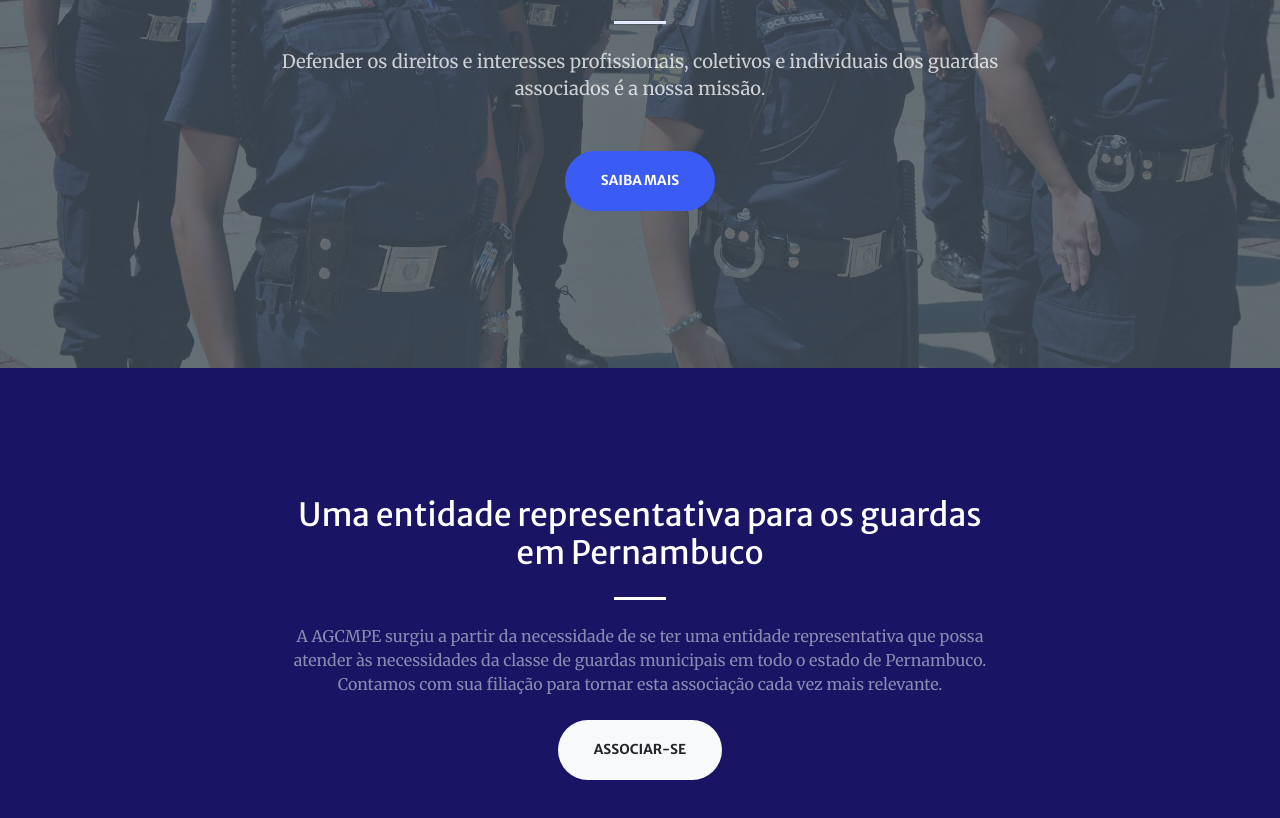
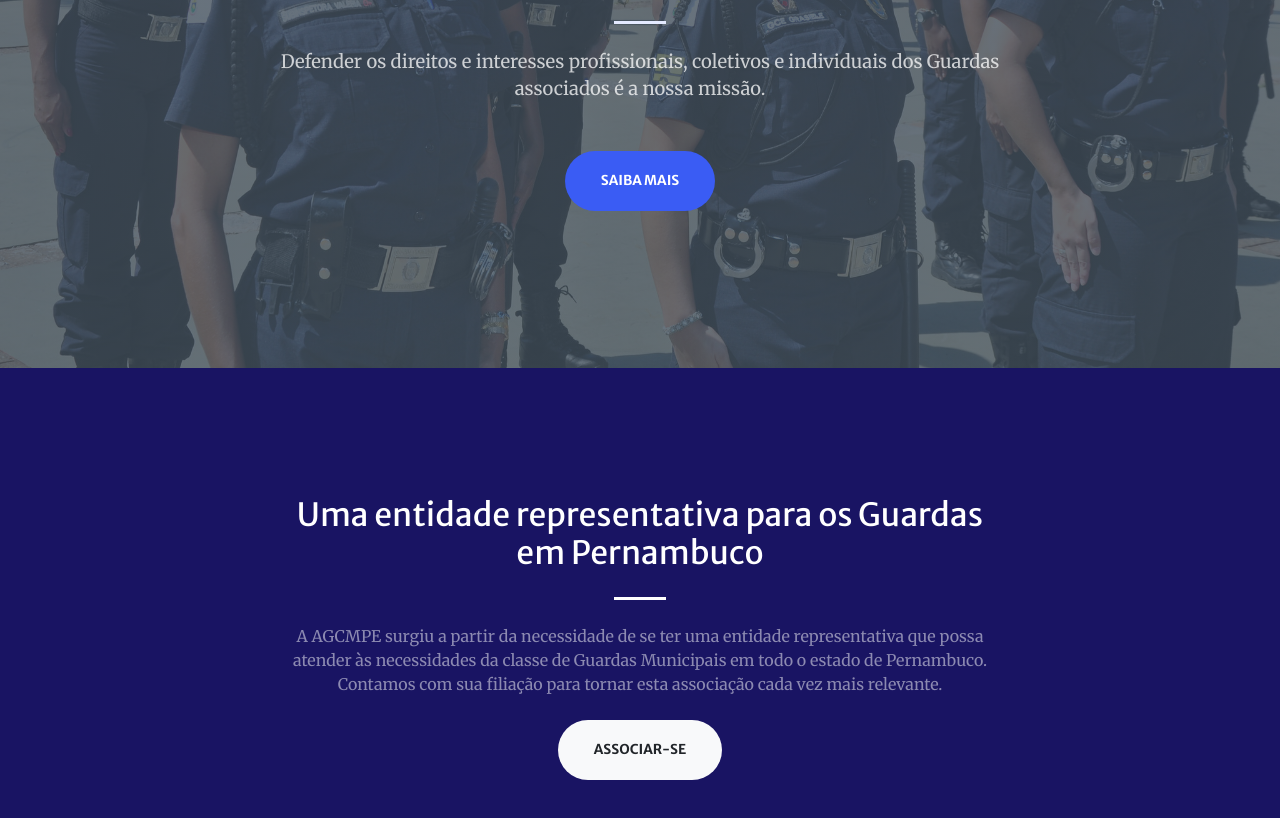
Before and after one commit to caioladislau/ladislau.me, a website with bundled scripts: page agcmpe/index.html in a window 1280 px wide. Shown: the part 432-1250 px from the top of the page. Built offline with nearby package versions, Linux system fonts and the light colour scheme.

Commit message:
Correção ortográfica

```diff
--- a/agcmpe/index.html
+++ b/agcmpe/index.html
@@ -57,7 +57,7 @@
                         <hr class="divider my-4" />
                     </div>
                     <div class="col-lg-8 align-self-baseline">
-                        <p class="text-white-75 font-weight-light mb-5">Defender os direitos e interesses profissionais, coletivos e individuais dos guardas associados é a nossa missão.</p>
+                        <p class="text-white-75 font-weight-light mb-5">Defender os direitos e interesses profissionais, coletivos e individuais dos Guardas associados é a nossa missão.</p>
                         <a class="btn btn-primary btn-xl js-scroll-trigger" href="#sobre">Saiba mais</a>
                     </div>
                 </div>
@@ -68,9 +68,9 @@
             <div class="container">
                 <div class="row justify-content-center">
                     <div class="col-lg-8 text-center">
-                        <h2 class="text-white mt-0">Uma entidade representativa para os guardas em Pernambuco</h2>
+                        <h2 class="text-white mt-0">Uma entidade representativa para os Guardas em Pernambuco</h2>
                         <hr class="divider light my-4" />
-                        <p class="text-white-50 mb-4">A AGCMPE surgiu a partir da necessidade de se ter uma entidade representativa que possa atender às necessidades da classe de guardas municipais em todo o estado de Pernambuco. Contamos com sua filiação para tornar esta associação cada vez mais relevante.</p>
+                        <p class="text-white-50 mb-4">A AGCMPE surgiu a partir da necessidade de se ter uma entidade representativa que possa atender às necessidades da classe de Guardas Municipais em todo o estado de Pernambuco. Contamos com sua filiação para tornar esta associação cada vez mais relevante.</p>
                         <a target="_blank" class="btn btn-light btn-xl js-scroll-trigger" href="https://docs.google.com/forms/d/e/1FAIpQLSeX-wl9BVP6jhMrXoQjpo-WyFs9hw3mvNk1ROWXEteW1--eNA/viewform?usp=send_form">Associar-se</a>
                     </div>
                 </div>
```
